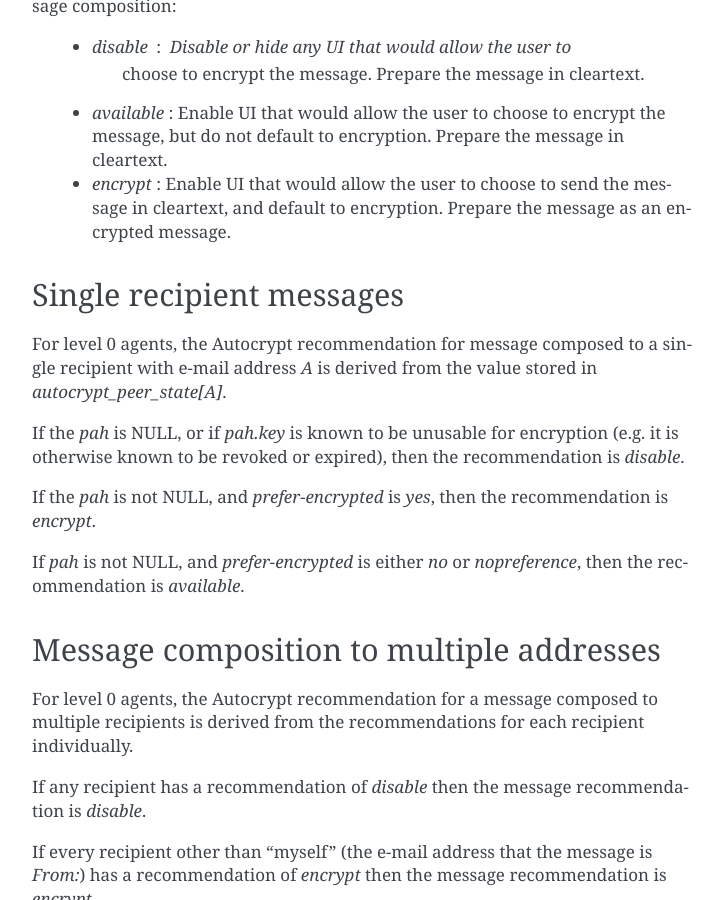
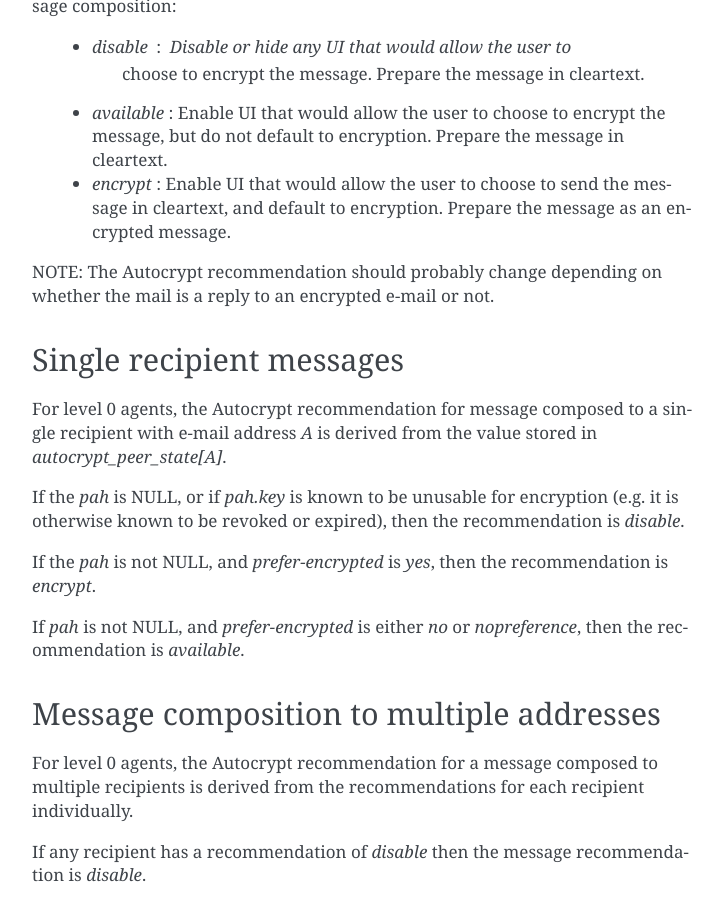
Before and after one commit to autocrypt/autocrypt, a Sphinx documentation site: the page built from doc/muaa-state.rst, in a window 1280 px wide and 900 px high, scrolled down 4362 px. Shown: the whole window, without its empty margins (388-1111 px from the left). Built offline with Sphinx 7.4.7, drawn with Linux system fonts in a browser that asks for light colours.

Commit message:
add a few more ideas

```diff
--- a/doc/_templates/globaltoc.html
+++ b/doc/_templates/globaltoc.html
@@ -42,6 +42,9 @@
    * Heuristics for dealing with "nopreference"
    * out-of-band peer key verification mechanisms
    * deletable ("forward secure") encrypted mail
+   * Gossiping other keys
+   * introduction e-mails
+   * integration with memory-hole headers
   -->
     </ul>
 </ul>
--- a/doc/muaa-state.rst
+++ b/doc/muaa-state.rst
@@ -223,6 +223,9 @@
    the message in cleartext, and default to encryption.  Prepare the
    message as an encrypted message.
 
+NOTE: The Autocrypt recommendation should probably change depending on
+whether the mail is a reply to an encrypted e-mail or not.
+
 Single recipient messages
 -------------------------
 
```
